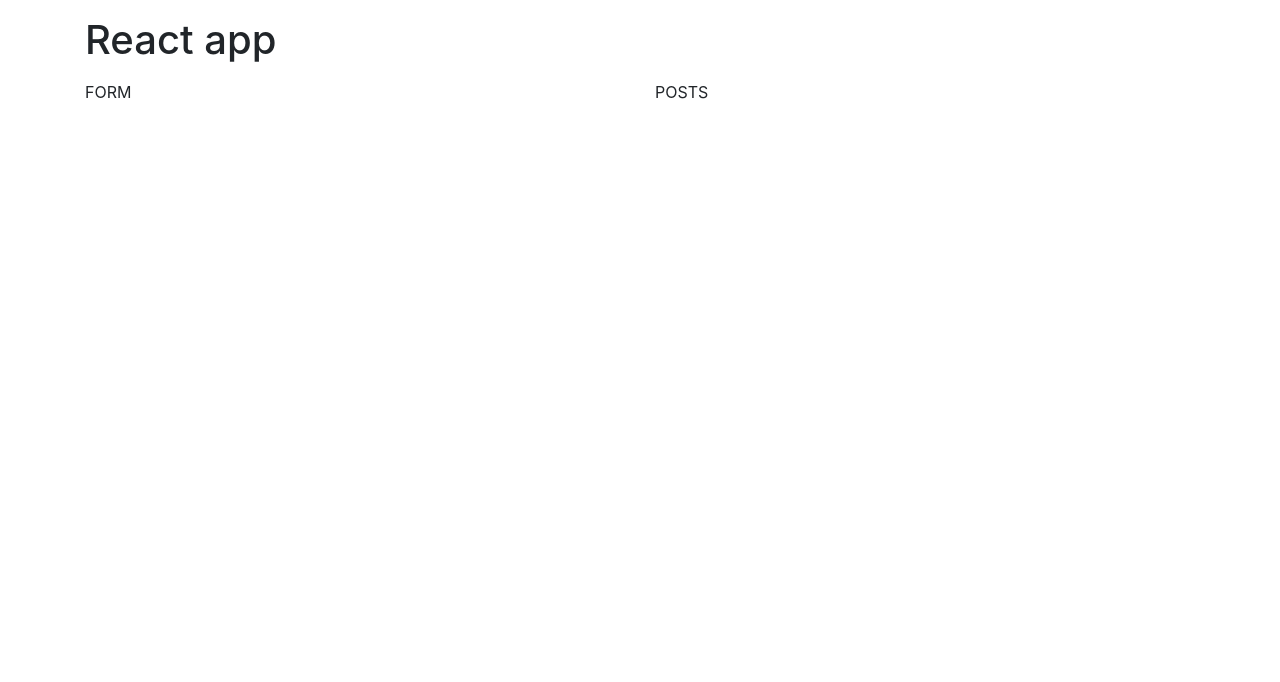
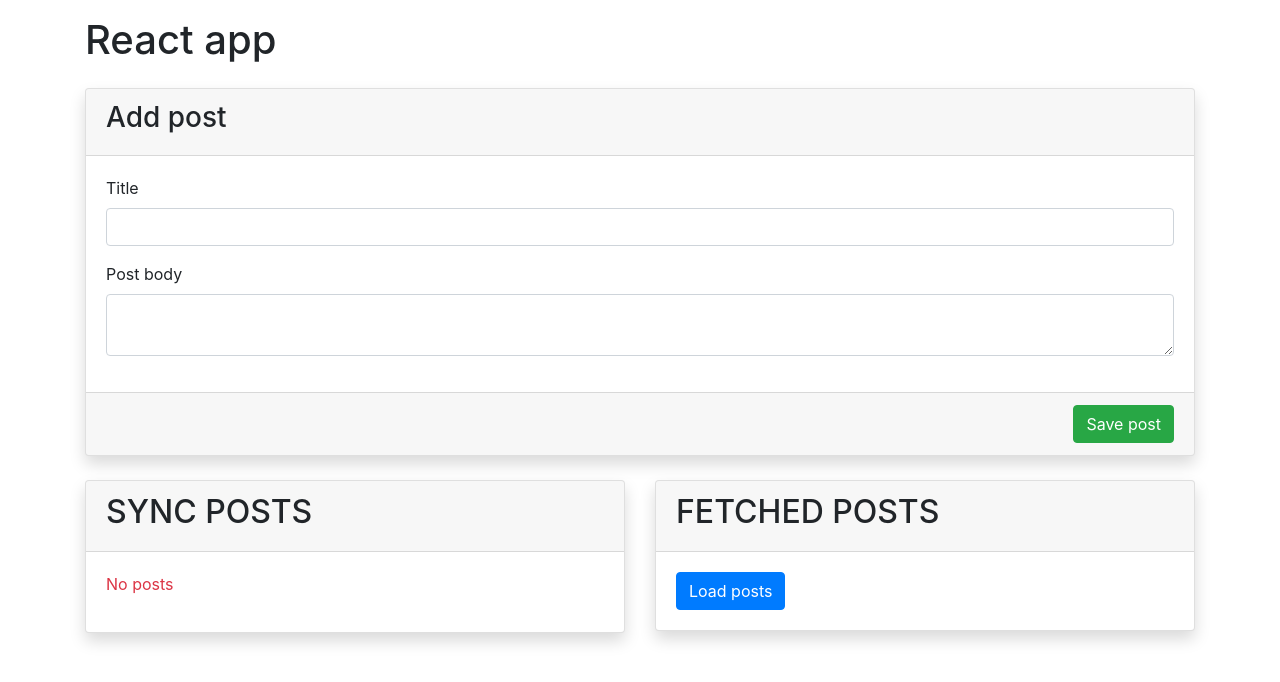
Before and after one commit to artsur/react1, a React (Create React App) app: page / in a window 1280 px wide. Shown: the top 682 px of the page. Built offline with nearby package versions, Linux system fonts and the light colour scheme.

Commit message:
Use react + redux

```diff
--- a/src/App.js
+++ b/src/App.js
@@ -1,13 +1,20 @@
+import PostForm from './components/PostForm';
+import Posts from './components/Posts';
+import FetchedPosts from './components/FetchedPosts';
+
 function App() {
     return (
         <div className='container py-3'>
             <h1>React app</h1>
+            <div className='my-4'>
+                <PostForm/>
+            </div>
             <div className='row my-3'>
                 <div className='col'>
-                  FORM
+                    <Posts/>
                 </div>
                 <div className='col'>
-                  POSTS
+                    <FetchedPosts/>
                 </div>
             </div>
         </div>
--- /dev/null
+++ b/src/components/FetchedPosts.js
@@ -0,0 +1,32 @@
+import React from 'react';
+import {useDispatch, useSelector} from 'react-redux';
+import Post from './Post';
+import {fetchPosts} from '../redux/actions';
+
+
+const FetchedPosts = ()=> {
+    const dispatch = useDispatch();
+    const posts = useSelector(state => state.posts.fetchedPosts );
+
+    const postsList = posts.map(el=>(<Post key={el.id} post={el}/>));
+
+    const loadBtn = (
+        <button
+            className='btn btn-primary'
+            onClick={()=>dispatch(fetchPosts())}
+        >
+            Load posts
+        </button>
+    );
+
+    return (
+        <div className='card shadow'>
+            <div className='card-header'><h2>FETCHED POSTS</h2></div>
+            <div className='card-body'>
+                {postsList.length ? postsList : loadBtn}
+            </div>
+        </div>
+    );
+}
+
+export default FetchedPosts
--- /dev/null
+++ b/src/components/Post.js
@@ -0,0 +1,12 @@
+import React from 'react';
+
+const Post = ({post}) => {
+    return (
+        <div className='card mb-3'>
+            <div className='card-header'>{post.title}</div>
+            <div className='card-body'>{post.body}</div>
+        </div>
+    );
+};
+
+export default Post;
--- a/src/components/PostForm.js
+++ b/src/components/PostForm.js
@@ -0,0 +1,84 @@
+import React, {Component} from 'react';
+import {connect} from 'react-redux';
+import {createPost} from '../redux/actions';
+
+class PostForm extends Component {
+    constructor(props){
+        super(props);
+        this.state = {
+            title:'',
+            body:''
+        }
+    }
+
+    changeInputHandler = event => {
+        event.persist();
+        this.setState(prev => ({...prev}, {
+            [event.target.name] : event.target.value
+        }));
+    }
+
+    submitHandler = event => {
+        event.preventDefault();
+
+        if(!this.state.title.trim() || !this.state.body.trim()){
+            return;
+        }
+
+        const postId = new Date().valueOf().toString();
+        const newPost = {
+            id: postId,
+            title: this.state.title,
+            body: this.state.body
+        }
+        this.props.createPost(newPost);
+        this.setState({
+            title:'',
+            body:''
+        })
+    };
+
+
+    render() {
+        return (
+            <form className='card shadow' onSubmit={this.submitHandler}>
+                <div className='card-header'>
+                    <h3>Add post</h3>
+                </div>
+                <div className='card-body'>
+                    <div className='form-group'>
+                        <label htmlFor='p_title'>Title</label>
+                        <input type="text"
+                               id='p_title'
+                               className='form-control'
+                               value={this.state.title}
+                               name={'title'}
+                               onChange={this.changeInputHandler}
+                        />
+                    </div>
+                    <div className='form-group'>
+                        <label htmlFor='p_body'>Post body</label>
+                        <textarea id='p_body'
+                                  className='form-control'
+                                  value={this.state.body}
+                                  name={'body'}
+                                  onChange={this.changeInputHandler}
+                        />
+                    </div>
+                </div>
+                <div className={'card-footer text-right'}>
+                    <input type={'submit'}
+                           className={'btn btn-success'}
+                           value={'Save post'}
+                    />
+                </div>
+            </form>
+        );
+    }
+}
+
+const mapDispatchToProps = {
+    createPost
+}
+
+export default connect(null,mapDispatchToProps)(PostForm);
--- /dev/null
+++ b/src/components/Posts.js
@@ -0,0 +1,27 @@
+import React from 'react';
+import {connect} from 'react-redux';
+import Post from './Post';
+
+const Posts = ({syncPosts}) => {
+    const postsList = syncPosts.map(el=>(<Post key={el.id} post={el}/>));
+    const postsBlock = postsList.length ? postsList : (
+        <p className={'text-danger'}>No posts</p>
+    )
+    return (
+        <div className='card shadow'>
+            <div className='card-header'><h2>SYNC POSTS</h2></div>
+            <div className='card-body'>
+                {postsBlock}
+            </div>
+        </div>
+    );
+};
+
+const mapStateToProps = state => {
+    console.log(state);
+    return {
+        syncPosts: state.posts.posts
+    };
+}
+
+export default connect(mapStateToProps,null)(Posts);
```
Lines whose indentation alone changed are shown as unchanged.
